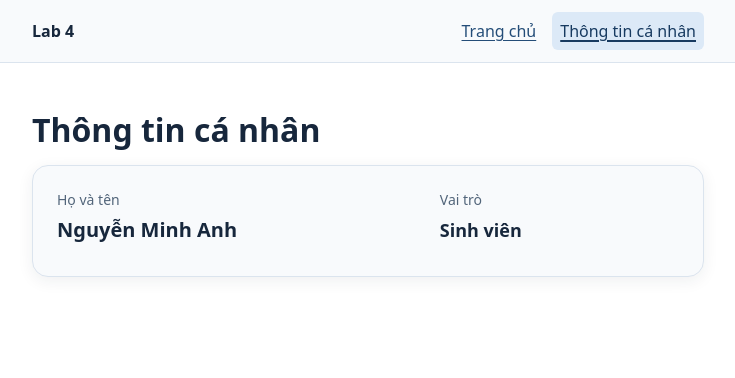
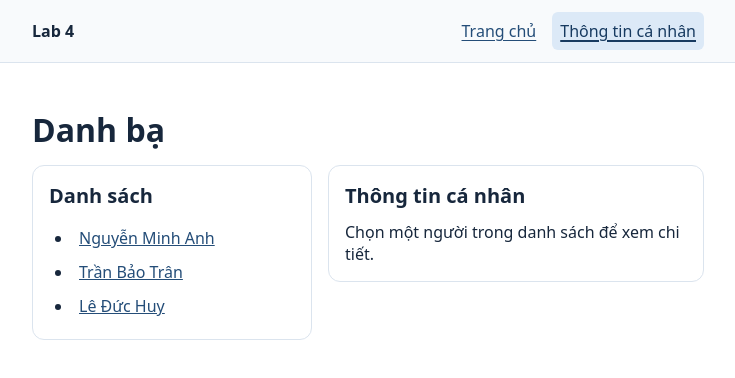
Before and after one commit to Zen10112/WEB_LAB04, a React (Vite) app in the folder EX/EX1/: page /people in a window 1280 px wide. Shown: the top 378 px of the page, without its empty margins (272-1007 px from the left). Built offline with nearby package versions, Linux system fonts and the light colour scheme.

Commit message:
feat: add master-detail People Directory

```diff
--- a/EX/EX1/src/App.jsx
+++ b/EX/EX1/src/App.jsx
@@ -1,12 +1,10 @@
-import { lazy, Suspense, useEffect, useId, useState } from 'react';
+import { lazy, Suspense, useEffect, useId, useMemo, useState } from 'react';
 import PersonDetailSkeleton from './components/PersonDetailSkeleton.jsx';
+import { samplePerson } from './data/people.js';
 import './person-detail.css';
 
 const PersonDetail = lazy(() => import('./components/PersonDetail.jsx'));
 
-const samplePerson = { name: 'Nguyễn Minh Anh', role: 'Sinh viên' };
-// Reuse these elements when only the accessible status changes.
-const personDetail = <PersonDetail person={samplePerson} />;
 const skeleton = <PersonDetailSkeleton />;
 const statusMessages = {
   idle: '',
@@ -23,13 +21,15 @@ function DetailStatus({ status, onChange }) {
   return null;
 }
 
-export default function App() {
+export default function App({ person = samplePerson }) {
   const headingId = useId();
   const [status, setStatus] = useState('idle');
+  // Keep the detail stable when only the accessible status changes.
+  const personDetail = useMemo(() => <PersonDetail person={person} />, [person]);
 
   return (
     <>
-      <h1 id={headingId}>Thông tin cá nhân</h1>
+      <h2 id={headingId}>Thông tin cá nhân</h2>
       <p className="person-detail-visually-hidden" aria-live="polite" aria-atomic="true">
         {statusMessages[status]}
       </p>
--- a/EX/EX1/src/AppRoutes.jsx
+++ b/EX/EX1/src/AppRoutes.jsx
@@ -1,6 +1,8 @@
-import { Link, Route, Routes } from 'react-router';
+import { Link, Route, Routes, useParams } from 'react-router';
 import App from './App.jsx';
+import { people } from './data/people.js';
 import MainLayout from './layouts/MainLayout.jsx';
+import PeopleLayout from './layouts/PeopleLayout.jsx';
 import NotFound from './pages/NotFound.jsx';
 
 function Home() {
@@ -12,12 +14,31 @@ function Home() {
   );
 }
 
+function PeopleIndex() {
+  return (
+    <>
+      <h2>Thông tin cá nhân</h2>
+      <p>Chọn một người trong danh sách để xem chi tiết.</p>
+    </>
+  );
+}
+
+function PeopleDetailRoute() {
+  const { id } = useParams();
+  const person = people.find((entry) => entry.id === id);
+
+  return person ? <App key={person.id} person={person} /> : <h2>Không tìm thấy người này</h2>;
+}
+
 export default function AppRoutes() {
   return (
     <Routes>
       <Route path="/" element={<MainLayout />}>
         <Route index element={<Home />} />
-        <Route path="people" element={<App />} />
+        <Route path="people" element={<PeopleLayout people={people} />}>
+          <Route index element={<PeopleIndex />} />
+          <Route path=":id" element={<PeopleDetailRoute />} />
+        </Route>
         <Route path="*" element={<NotFound />} />
       </Route>
     </Routes>
--- /dev/null
+++ b/EX/EX1/src/data/people.js
@@ -0,0 +1,7 @@
+export const samplePerson = { name: 'Nguyễn Minh Anh', role: 'Sinh viên' };
+
+export const people = [
+  { id: 'minh-anh', ...samplePerson },
+  { id: 'bao-tran', name: 'Trần Bảo Trân', role: 'Sinh viên' },
+  { id: 'duc-huy', name: 'Lê Đức Huy', role: 'Trợ giảng' },
+];
--- /dev/null
+++ b/EX/EX1/src/layouts/PeopleLayout.jsx
@@ -0,0 +1,27 @@
+import { NavLink, Outlet } from 'react-router';
+import './people-layout.css';
+
+export default function PeopleLayout({ people }) {
+  return (
+    <>
+      <h1>Danh bạ</h1>
+      <div className="people-layout">
+        <nav className="people-sidebar" aria-labelledby="people-list-heading">
+          <h2 id="people-list-heading">Danh sách</h2>
+          <ul>
+            {people.map((person) => (
+              <li key={person.id}>
+                <NavLink to={`/people/${person.id}`} end>
+                  {person.name}
+                </NavLink>
+              </li>
+            ))}
+          </ul>
+        </nav>
+        <div className="people-detail">
+          <Outlet />
+        </div>
+      </div>
+    </>
+  );
+}
--- /dev/null
+++ b/EX/EX1/src/layouts/people-layout.css
@@ -0,0 +1,51 @@
+.people-layout {
+  display: grid;
+  grid-template-columns: minmax(280px, 1fr) 2fr;
+  align-items: start;
+  gap: 1rem;
+}
+
+.people-sidebar,
+.people-detail {
+  min-inline-size: 0;
+  padding: 1rem;
+  border: 1px solid #dbe4ee;
+  border-radius: 0.75rem;
+}
+
+.people-layout h2 {
+  margin: 0 0 0.75rem;
+  font-size: 1.25rem;
+}
+
+.people-sidebar ul {
+  margin: 0;
+  padding-inline-start: 1.5rem;
+}
+
+.people-sidebar a {
+  display: inline-block;
+  padding: 0.375rem;
+  border-radius: 0.375rem;
+  color: #244d78;
+}
+
+.people-sidebar a[aria-current="page"] {
+  background: #dce9f7;
+  font-weight: 600;
+}
+
+.people-sidebar a:focus-visible {
+  outline: 2px solid #173a60;
+  outline-offset: 2px;
+}
+
+.people-detail p {
+  margin: 0;
+}
+
+@media (max-width: 42rem) {
+  .people-layout {
+    grid-template-columns: minmax(0, 1fr);
+  }
+}
```
